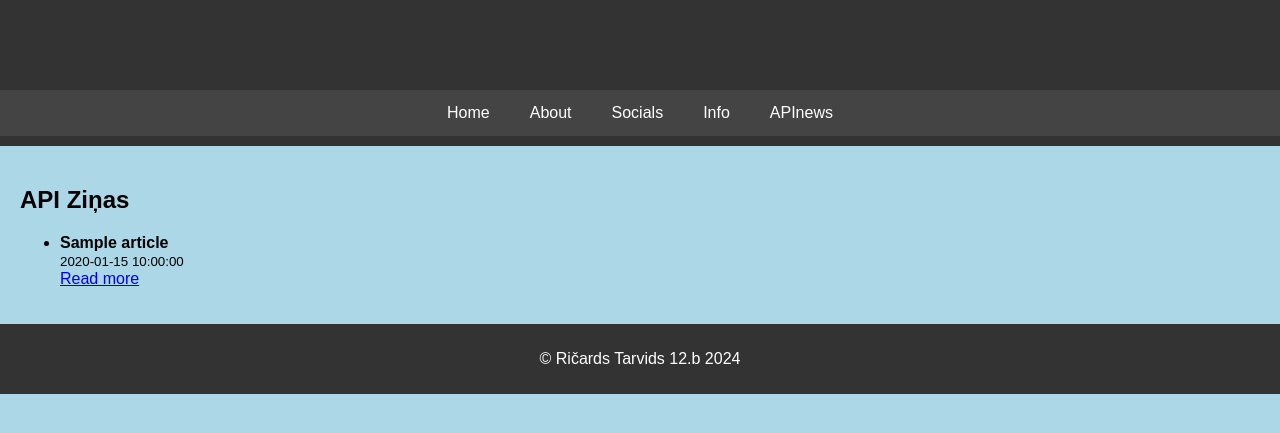
After one commit to RicardsTarvids55/RicardsTarvids55, a Flask app: page /APInews/ in a window 1280 px wide. The commit adds this page. Shown: the top 433 px of the page. Run offline with Flask 3, Linux system fonts and the light colour scheme; a database or web service that is not in the repository returns one stand-in record (values such as "Sample title"); data that the repository does not hold is empty.

Commit message:
Full FLASK CODE

```diff
--- a/Flask/Main/Main.py
+++ b/Flask/Main/Main.py
@@ -1,6 +1,7 @@
 from flask import Flask, render_template, jsonify
 from bs4 import BeautifulSoup
 import requests
+import os
 
 app = Flask(__name__)
 
@@ -12,15 +13,41 @@ def get_delfi_headlines():
     headlines_list = [headline.text.strip() for headline in headlines]
     return headlines_list
 
+def get_news(country, api_key):
+    url = f"https://newsapi.org/v2/top-headlines?country={country}&apiKey={api_key}"
+    response = requests.get(url)
+    if response.status_code == 200:
+        news_data = response.json()
+        articles = news_data.get('articles', [])
+        results = []
+        for article in articles:
+            news_item = {
+                'title': article.get('title', 'N/A'),
+                'publishedAt': article.get('publishedAt', 'N/A'),
+                'url': article.get('url', '#')
+            }
+            results.append(news_item)
+        return results
+    else:
+        return None
+
+
 @app.route('/')
 def home():
     headlines = get_delfi_headlines()
-    response = requests.get("https://api.worldnewsapi.com/search-news?max-sentiment=-0.4&news-sources=https%3A%2F%2Fwww.huffingtonpost.co.uk&language=en")
-    if response.status_code == 200:
-        news = response.text
-    else:
-        news = "Nevar saņemt ziņas"
+    api_key = "133792de3d5e436fa582dbbf43dee274"
+    news = get_news('us', api_key)
+    if news is None:
+        news = "Failed to fetch news."
     return render_template('home.html', headlines=headlines, news=news)
+
+@app.route('/APInews/')
+def news():
+    api_key = "133792de3d5e436fa582dbbf43dee274"
+    news = get_news('us', api_key)
+    if news is None:
+        news = "Failed to fetch news."
+    return render_template('news.html', news=news)
 
 @app.route('/about/')
 def about():
--- a/Flask/Main/static/layout.css
+++ b/Flask/Main/static/layout.css
@@ -1 +1,67 @@
-/* Reset */
+body {
+    background-color: rgb(172, 215, 230);
+  }
+
+  h1 {
+    color: #00000000;
+    text-align: center;
+  }
+
+  body {
+    font-family: Arial, sans-serif;
+    margin: 0;
+    padding: 0;
+}
+
+header {
+    background-color: #333;
+    color: white;
+    padding: 10px 0;
+    text-align: center;
+}
+
+nav {
+    background-color: #444;
+}
+
+nav ul {
+    display: flex;
+    justify-content: center;
+    list-style-type: none;
+    margin: 0;
+    padding: 0;
+}
+
+nav ul li {
+    margin: 0;
+}
+
+nav ul li a {
+    display: block;
+    color: white;
+    text-align: center;
+    padding: 14px 20px;
+    text-decoration: none;
+}
+
+nav ul li a:hover {
+    background-color: #575757;
+}
+
+main {
+    padding: 20px;
+}
+
+section {
+    margin-top: 20px;
+}
+
+footer {
+    background-color: #333;
+    color: white;
+    text-align: center;
+    padding: 10px 0;
+    position: relative;
+    width: 100%;
+    bottom: 0;
+}
--- a/Flask/Main/templates/layout.html
+++ b/Flask/Main/templates/layout.html
@@ -4,10 +4,13 @@
     <meta charset="UTF-8">
     <meta name="viewport" content="width=device-width, initial-scale=1.0">
     <title>{% block title %}{% endblock %}</title>
+    <link rel="stylesheet" href="{{ url_for('static', filename='layout.css') }}">
 </head>
 <body>
-    <nav>
-        <ul>
+    <header>
+        <h1>Sveicināti manā Flask programmā.</h1>
+        <nav class="tab-bar">
+            <ul>
             <li><a href="/">Home</a></li>
             <li><a href="/about/">About</a></li>
             <li><a href="/socials/">Socials</a></li>
@@ -15,8 +18,12 @@
             <li><a href="/APInews/">APInews</a></li>
         </ul>
     </nav>
-    <div>
-        {% block content %}{% endblock %}
-    </div>
+</header>
+<main>
+    {% block content %}{% endblock %}
+</main>
+<footer>
+    <p>&copy; Ričards Tarvids 12.b 2024 </p>
+</footer>
 </body>
 </html>
--- /dev/null
+++ b/Flask/Main/templates/news.html
@@ -0,0 +1,20 @@
+{% extends "layout.html" %}
+
+{% block title %}API News{% endblock %}
+
+{% block content %}
+<h2>API Ziņas</h2>
+<ul>
+    {% if news %}
+        {% for article in news %}
+            <li>
+                <strong>{{ article.title }}</strong><br>
+                <small>{{ article.publishedAt }}</small><br>
+                <a href="{{ article.url }}">Read more</a>
+            </li>
+        {% endfor %}
+    {% else %}
+        <li>Ziņas nav pieejamas</li>
+    {% endif %}
+</ul>
+{% endblock %}
```
Also changed, not shown: Flask/Main/templates/about.html (+4 -4 lines), Flask/Main/templates/home.html (+10 -30 lines), Flask/Main/templates/info.html (+12 -16 lines), Flask/Main/templates/socials.html (+7 -4 lines), Flask/Main/static/images/Whatsap.png (added), Flask/Main/static/images/eklase.png (added).
